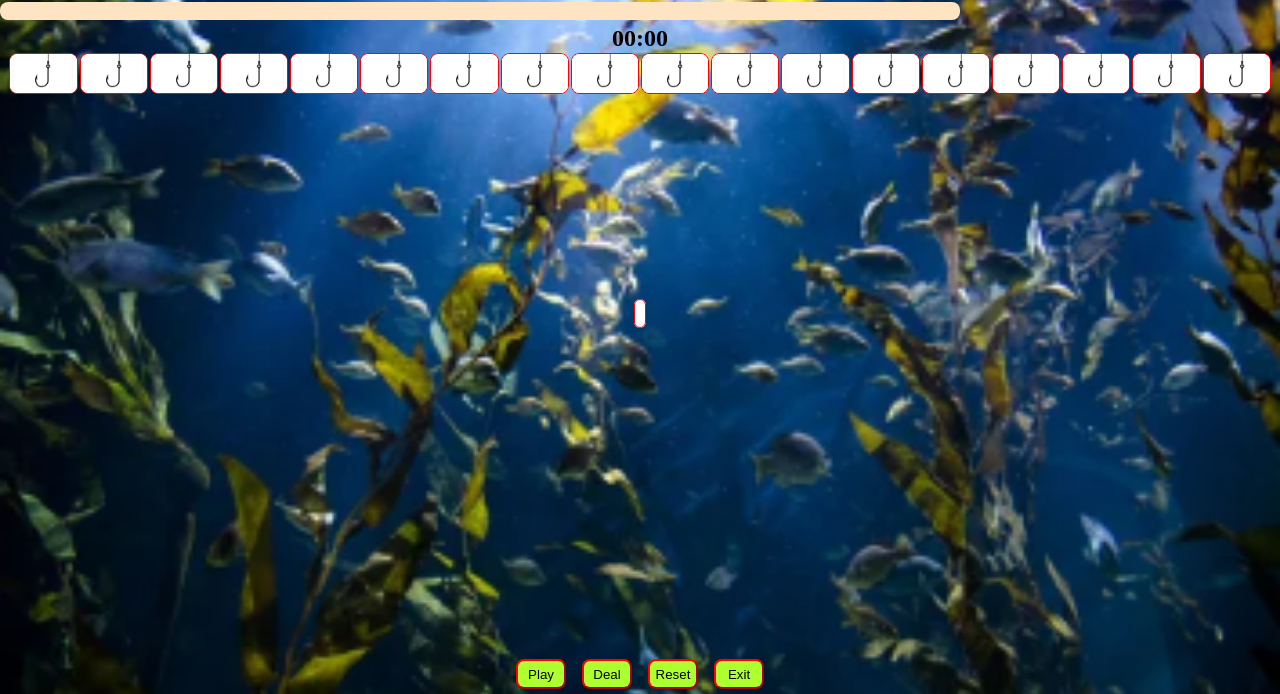
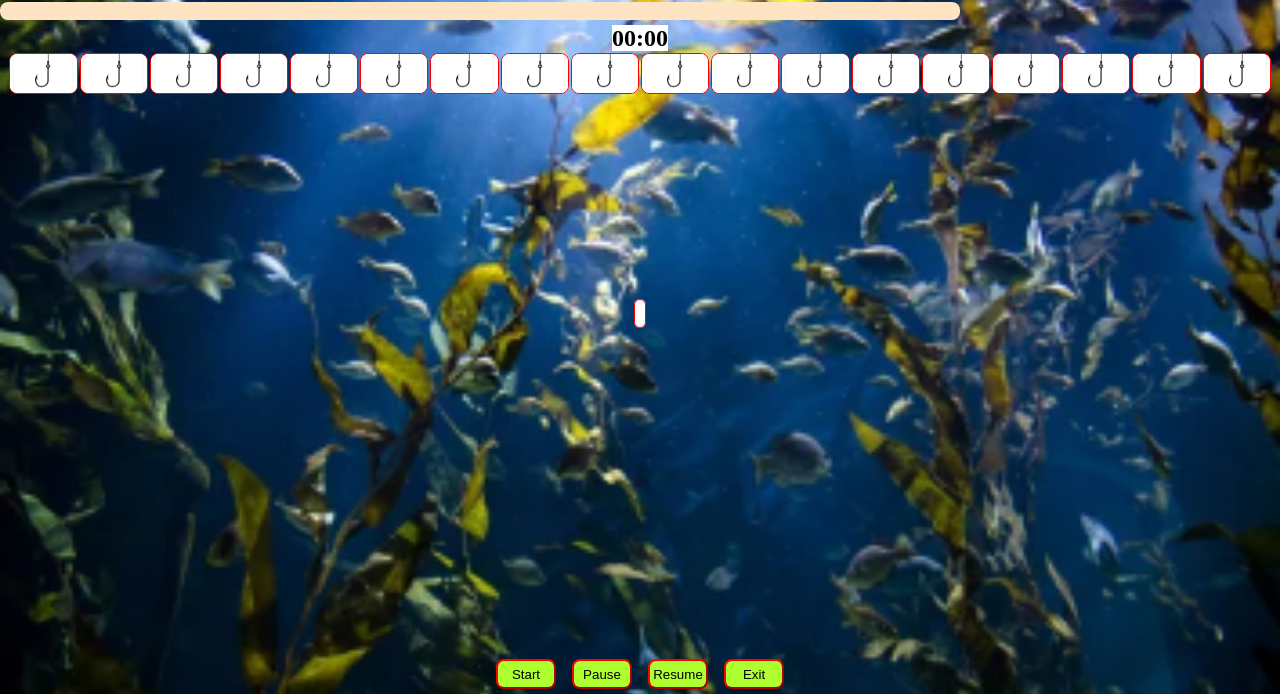
Before and after one commit to markcrowleyx/Go-Fish, a plain HTML site: page index.html in a window 1280 px wide. Shown: the part 106-800 px from the top of the page. Drawn offline with Linux system fonts and the light colour scheme.

Commit message:
Change timer styles

```diff
--- a/assets/css/style.css
+++ b/assets/css/style.css
@@ -112,6 +112,7 @@ body {
     font-weight: bold;
     text-align: center;
     margin-bottom: 20px;
+    background-color: #ffffff;
 }
 
 /* game-area layout */
@@ -272,7 +273,7 @@ body {
 
 .button-box button{
     height: 30px;
-    width: 50px;
+    width: 60px;
     text-align: center;
     border-radius: 8px;
     margin: 0 8px;
--- a/index.html
+++ b/index.html
@@ -41,9 +41,9 @@
         </div>
     </section>
     <div class="button-box">
-        <button id='play'>Play</button>
-        <button id="deal">Deal</button>
-        <button id="reset">Reset</button>
+        <button id='start'>Start</button>
+        <button id="pause">Pause</button>
+        <button id="resume">Resume</button>
         <button id="exit">Exit</button>
     </div>
    <script src="assets/js/script.js"></script>
```
